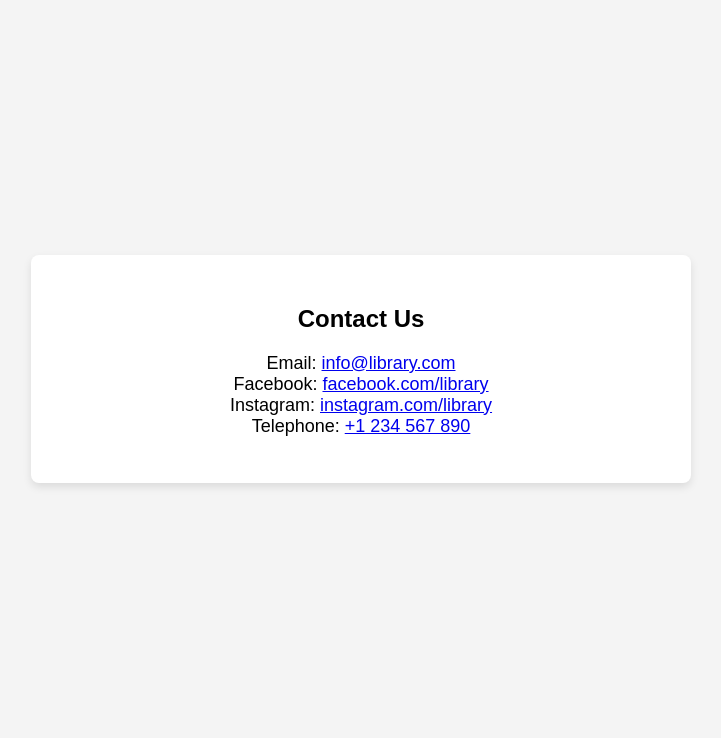
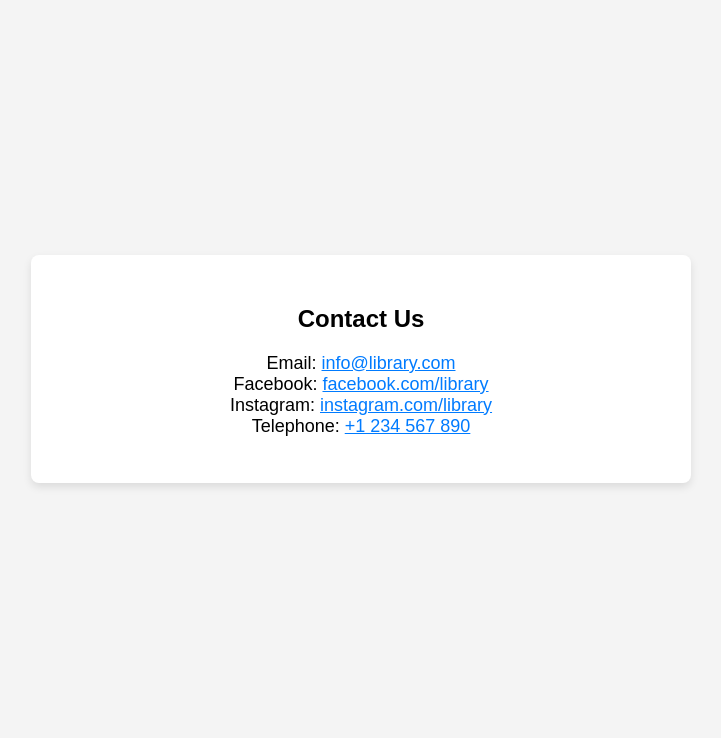
Before and after one commit to valzza/library, a PHP site: page /contact.html in a window 1280 px wide. Shown: the part 91-829 px from the top of the page, without its empty margins (279-1000 px from the left). Run offline with PHP 8.4, Linux system fonts and the light colour scheme.

Commit message:
Update style.css

```diff
--- a/style.css
+++ b/style.css
@@ -264,6 +264,10 @@ textarea {
     font-size: 18px;
     margin: 10px 0;
 }
+.contact-info a {
+    color: #007bff;
+    text-decoration: none;
+}
 /* Footer */
 footer {
   background-color: #333;
```
